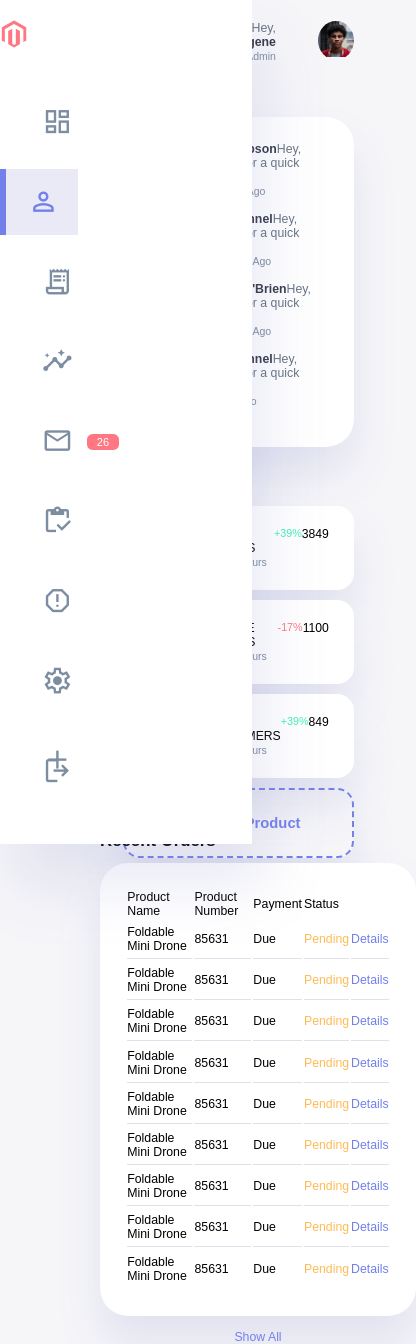
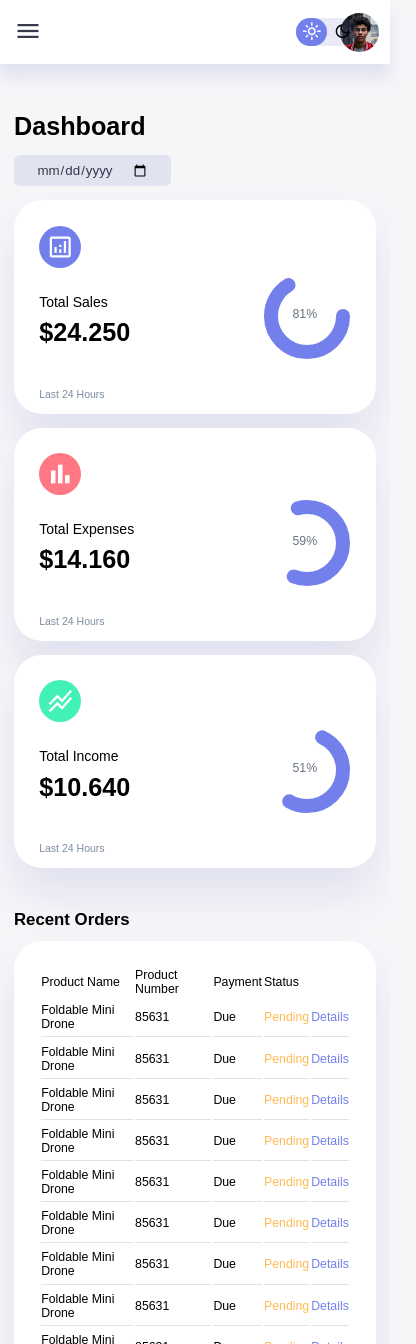
Before and after one commit to MrIronT/Admin-Dashboard, a plain HTML site: page index.html in a window 390 px wide. Shown: the top 1344 px of the page, 416 px wide, since content can reach past the window. Drawn offline with nearby package versions, Linux system fonts and the light colour scheme.

Commit message:
Pre Final Commit

```diff
--- a/index.html
+++ b/index.html
@@ -16,7 +16,7 @@
 </head>
 <body>
   <div class="container">
-    <aside>
+    <aside id="menu">
       <div class="top">
         <div class="logo">
           <img src="images/logo.png" alt="">
--- a/script.js
+++ b/script.js
@@ -0,0 +1,9 @@
+document.getElementById('menu-btn').onclick = function(){
+    let menuSide = document.getElementById('menu');
+        menuSide.style.visibility = 'visible';
+}
+
+document.getElementById('close-btn').onclick = function(){
+    let menuSide = document.getElementById('menu');
+        menuSide.style.visibility = 'hidden';
+}
--- a/style.css
+++ b/style.css
@@ -45,7 +45,7 @@ body {
     font-size: 0.88rem;
     background-color: var(--color-background);
     user-select: none;
-    overflow: hidden;
+
 }
 .container {
     display: grid;
@@ -567,7 +567,7 @@ main .recent-orders a {
  @media screen and (max-width: 768px) {
     .container {
         width: 100%;
-        grid-template-columns: 7rem auto 23rem;
+        grid-template-columns: 1fr;
     }
     aside {
         position: fixed;
@@ -575,7 +575,82 @@ main .recent-orders a {
         background: white;
         width: 18rem;
         z-index: 3;
+        height: 100vh;
         box-shadow: 1rem 3rem 4rem var(--color-light);
         padding-right: var(--card-padding);
+        visibility: hidden;
     }
+    aside .logo {
+        margin-left: 1.5rem;
+    }
+    aside .logo h2 {
+        display: inline;
+    }
+    aside .sidebar a h2 {
+        display: inline;
+    }
+    aside .sidebar a {
+        width:100%;
+        height: 4.4rem;
+    }
+    aside .close {
+        display: inline-block;
+        cursor: pointer;
+        position: absolute;
+        right: 6px;
+        top: 6px;
+    }
+    main {
+        margin-top: 8rem;
+        padding: 0 1rem;
+    }
+    main .recent-orders {
+        position: relative;
+        margin: 3rem 0 0 0;
+        width: 100%;
+    }
+    main .recent-orders table{
+        margin: 0;
+        width: 100%;
+    }
+    .right {
+        width: 94%;
+        margin: 0 auto 4rem;
+
+    }
+
+    .right .top{
+        position: fixed;
+        top: 0;
+        left: 0;
+        align-items: center;
+        padding: 0 0.8rem;
+        height: 4.6rem;
+        background-color: white;
+        width: 100%;
+        margin: 0;
+        z-index: 2;
+        box-shadow: 0 1rem 1rem var(--color-light);
+    }
+    .right .top .theme-toggler{
+        width: 4.4rem;
+        position: absolute;
+        left: 76%;
+
+    }
+    .right .profile .info{
+        display: none;
+    }
+    .right .top button {
+        display: inline-block;
+        background: transparent;
+        cursor: pointer;
+        color: var(--color-dark);
+        position: absolute;
+        left: 1rem;
+    }
+    .right .top button span{
+        font-size: 2rem;
+    }
+
 }
```
